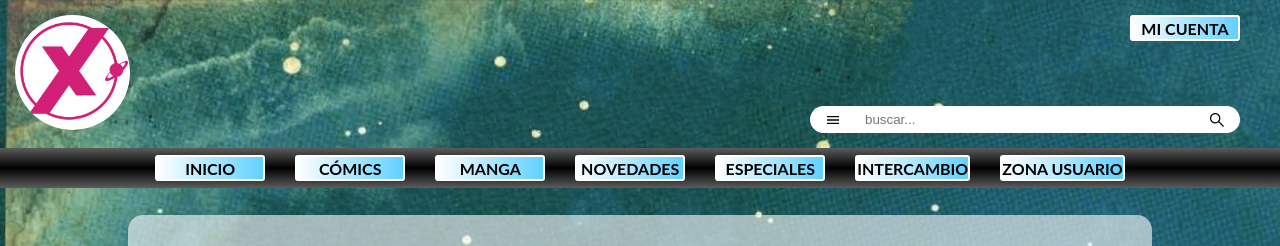
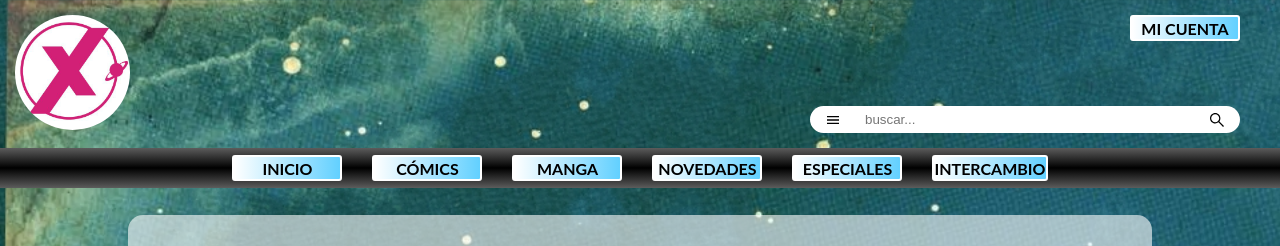
Before and after one commit to Proyecto-DAW-Segundo-Curso/tienda-de-comics, a React (Create React App) app: page / in a window 1280 px wide. Shown: the top 246 px of the page. Built offline with nearby package versions, Linux system fonts and the light colour scheme.

Commit message:
Quitado componente ZonaUsuario de la barra de navegación

```diff
--- a/src/components/Header/Header.jsx
+++ b/src/components/Header/Header.jsx
@@ -1,4 +1,3 @@
-import React, { useState } from 'react'
 import Logo from '../../img/logo.jpg'
 import './Header.css'
 import Boton from '../Boton/Boton'
--- a/src/components/NavBar/NavBar.jsx
+++ b/src/components/NavBar/NavBar.jsx
@@ -12,8 +12,6 @@ function NavBar({navegarNavBar}) {
       <Boton>NOVEDADES</Boton>
       <Boton>ESPECIALES</Boton>
       <Boton onClick={() => navegarNavBar("intercambio")}>INTERCAMBIO</Boton>
-      <Boton onClick={() => navegarNavBar("zona-usuario")}>ZONA USUARIO</Boton>
-
     </div>
   )
 }
```
